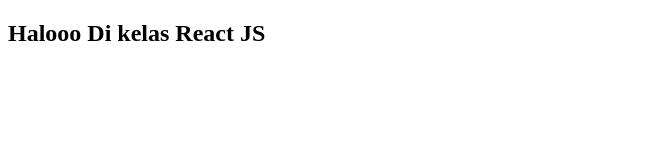
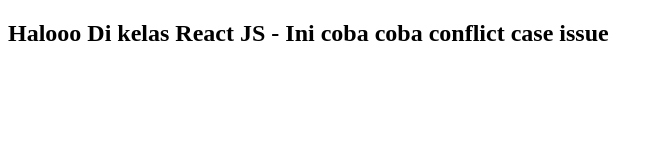
Before and after one commit to Aldyy123/rjsfga, a website: page index.html in a window 1280 px wide. Shown: the whole page, without its empty margins (0-661 px from the left). Drawn offline with Linux system fonts and the light colour scheme.

Commit message:
Update Commit

```diff
--- a/index.html
+++ b/index.html
@@ -7,6 +7,8 @@
     <title>React Js</title>
 </head>
 <body>
-    <h2>Halooo Di kelas React JS </h2>
+    <h2>Halooo Di kelas React JS -
+
+    Ini coba coba conflict case issue</h2>
 </body>
 </html>
```
